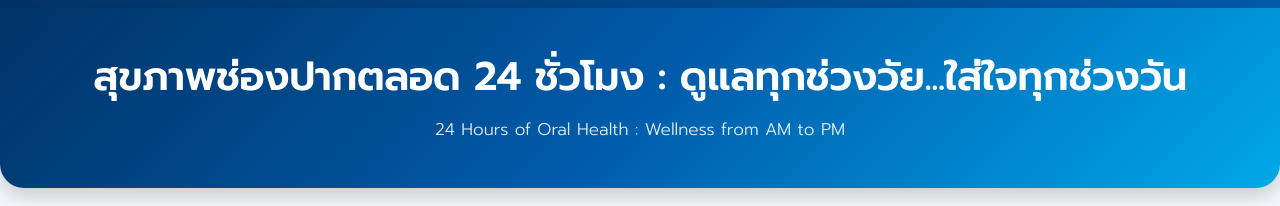
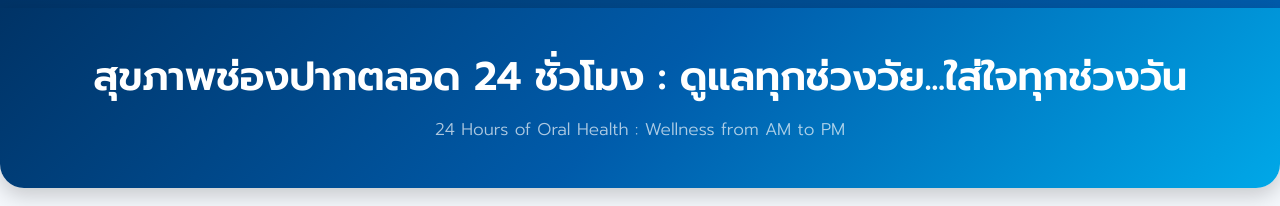
Before and after one commit to dental-oralhealth/DPHC12, a plain HTML site: page index.html in a window 1280 px wide. Shown: the part 996-1202 px from the top of the page. Drawn offline with Linux system fonts and the light colour scheme.

Commit message:
Adjust font size and opacity in hero paragraph

```diff
--- a/index.html
+++ b/index.html
@@ -124,8 +124,8 @@ body {
 
 .hero p {
   margin-top: 10px;
-  font-size: clamp(13px, 2.2vw, 17px);
-  opacity: .88;
+  font-size: clamp(14px, 2.2vw, 17px);
+  opacity: .68;
   font-weight: 300;
 }
 
```
